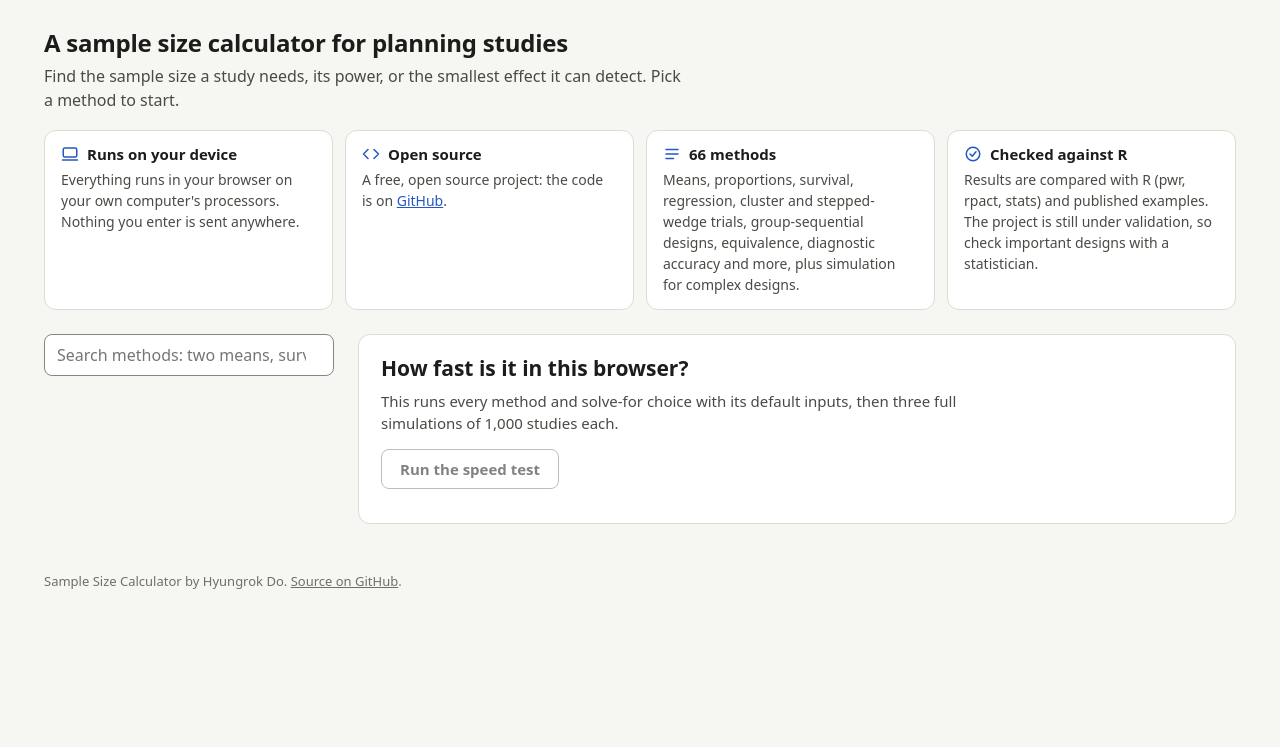
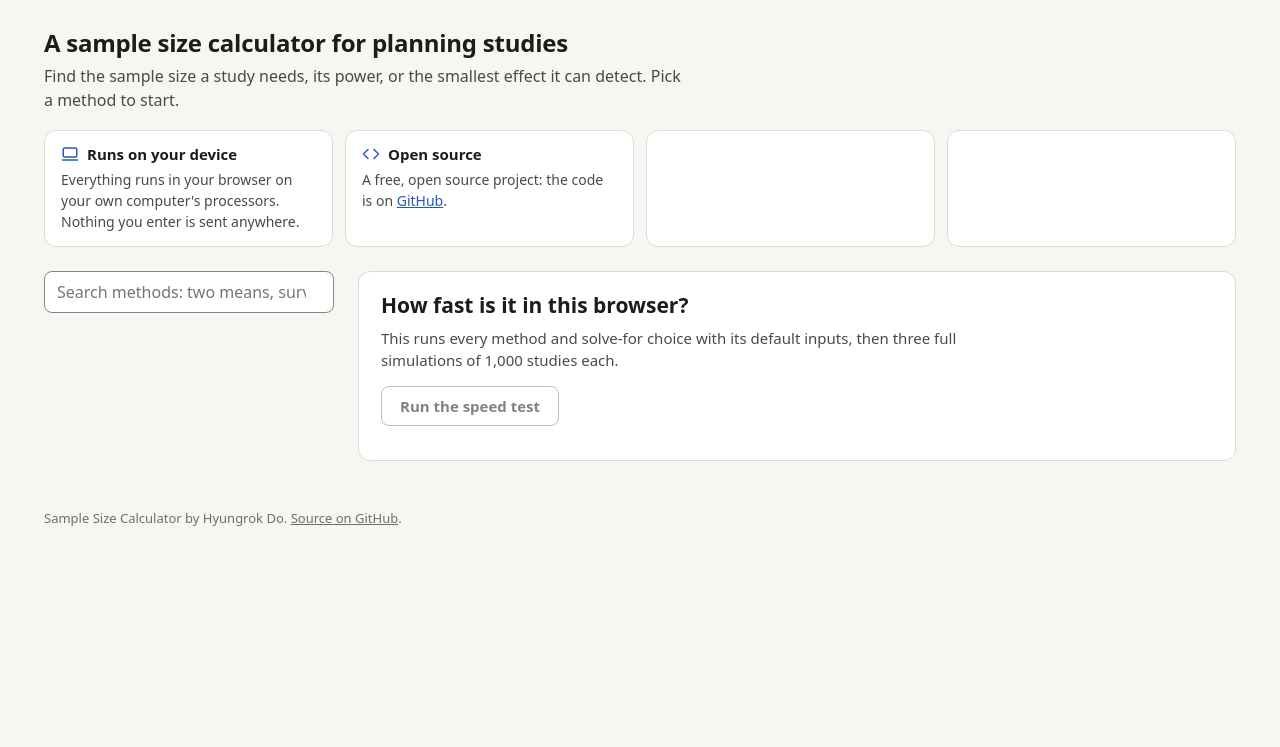
Before and after one commit to hyungrok-do/sample-size-calc, a plain HTML site: page web/index.html in a window 1280 px wide. Shown: the part 53-800 px from the top of the page. Drawn offline with Linux system fonts and the light colour scheme; no server answers; a script that the page names is missing.

Commit message:
Web page: leave the methods and validation cards empty for now

```diff
--- a/web/app.js
+++ b/web/app.js
@@ -535,7 +535,6 @@ async function boot() {
   if (!(await showStatus())) return;
   try {
     state.catalog = (await engine.call('catalog')).value;
-    $('method-count').textContent = state.catalog.procedures.length;
     for (const [id, proc] of Object.entries((await engine.call('procedures')).value)) schemas.set(id, proc);
     if ($('search').value.trim()) search();
     else renderList(null);
--- a/web/index.html
+++ b/web/index.html
@@ -98,6 +98,7 @@
   .points svg { width: 18px; height: 18px; flex: none; color: var(--accent); }
   .points p { margin: 6px 0 0; font-size: 14px; color: var(--ink-2); }
   .points a { color: var(--accent); }
+  .points li:empty { min-height: 88px; }  /* kept for content to come */
 
   .layout {
     display: grid; grid-template-columns: 290px minmax(0, 1fr); gap: 24px;
@@ -233,14 +234,8 @@
       <h3><svg viewBox="0 0 24 24" fill="none" stroke="currentColor" stroke-width="2" stroke-linecap="round" stroke-linejoin="round" aria-hidden="true"><path d="M8 6l-6 6 6 6M16 6l6 6-6 6"/></svg>Open source</h3>
       <p>A free, open source project: the code is on <a href="https://github.com/hyungrok-do/sample-size-calc">GitHub</a>.</p>
     </li>
-    <li>
-      <h3><svg viewBox="0 0 24 24" fill="none" stroke="currentColor" stroke-width="2" stroke-linecap="round" stroke-linejoin="round" aria-hidden="true"><path d="M4 6h16M4 12h16M4 18h10"/></svg><span><span id="method-count">66</span> methods</span></h3>
-      <p>Means, proportions, survival, regression, cluster and stepped-wedge trials, group-sequential designs, equivalence, diagnostic accuracy and more, plus simulation for complex designs.</p>
-    </li>
-    <li>
-      <h3><svg viewBox="0 0 24 24" fill="none" stroke="currentColor" stroke-width="2" stroke-linecap="round" stroke-linejoin="round" aria-hidden="true"><circle cx="12" cy="12" r="9"/><path d="M8 12l3 3 5-6"/></svg>Checked against R</h3>
-      <p>Results are compared with R (pwr, rpact, stats) and published examples. The project is still under validation, so check important designs with a statistician.</p>
-    </li>
+    <li aria-hidden="true"></li>
+    <li aria-hidden="true"></li>
   </ul>
 </section>
 
```
